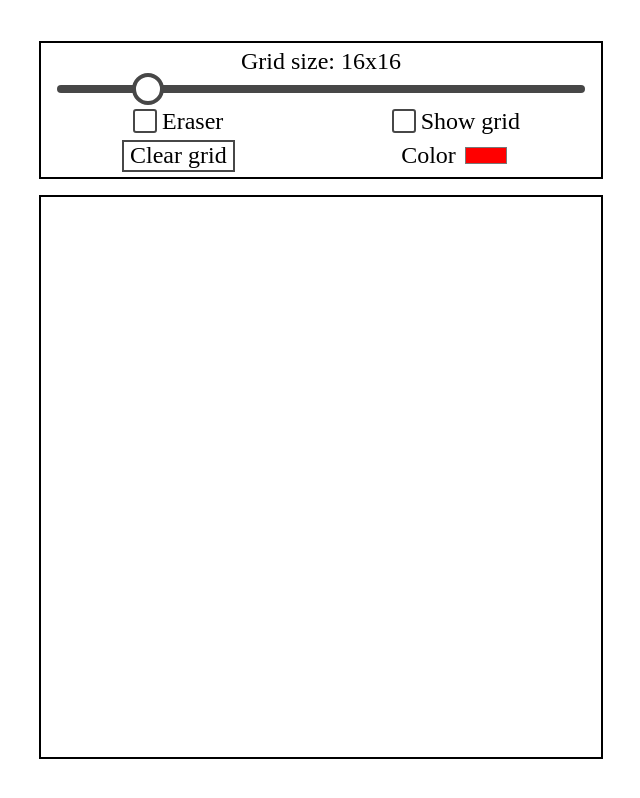
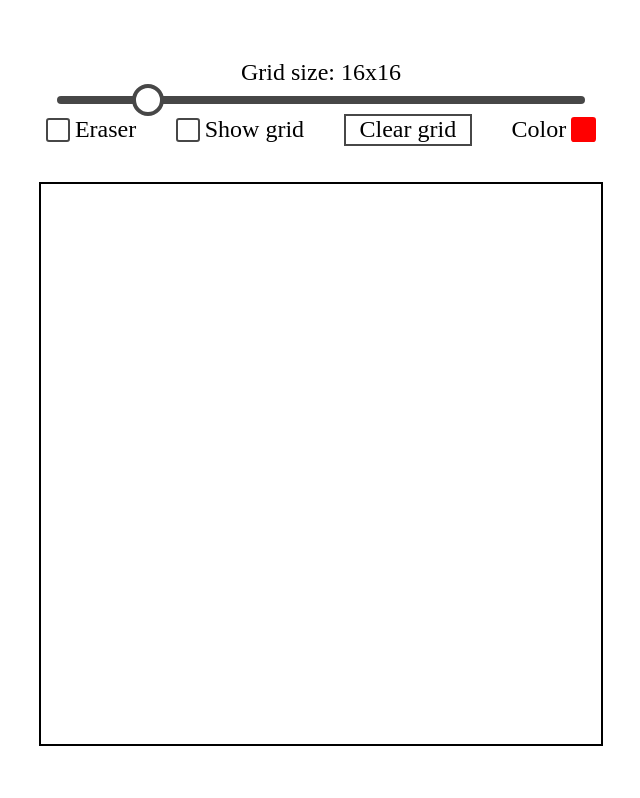
Before and after one commit to dboshnakov/etch, a plain HTML site: page index.html in a window 1280 px wide. Shown: the whole page, without its empty margins (319-959 px from the left). Drawn offline with Linux system fonts and the light colour scheme.

Commit message:
Fix color picker option, remove options border
To fix:
- scaling on long & narrow viewport

```diff
--- a/etch.css
+++ b/etch.css
@@ -12,6 +12,7 @@ body {
     align-items: center;
     flex-direction: column;
     gap: min(5vw,5vh);
+    text-align: center;
 }
 
 div {
@@ -51,10 +52,6 @@ div.with-border {
     border: 0.05em solid black;
 }
 
-.marked {
-
-}
-
 input.slider {
     -webkit-appearance: none;
     appearance: none;
@@ -81,10 +78,10 @@ input.checkbox {
     height: 3vh;
     border: 0.1em solid rgb(71, 71, 71);
     border-radius:12.5%;
+    white-space: nowrap;
 }
 
 input.checkbox:checked {
-
     width: 3vh;
     height: 3vh;
     border: 0.1em solid rgb(71, 71, 71);
@@ -92,24 +89,20 @@ input.checkbox:checked {
     border-radius:12.5%;
 }
 
-input.color-picker {
-    -webkit-appearance: none;
-  -moz-appearance: none;
-  appearance: none;
-  background-color: transparent;
-  border: none;
-  cursor: pointer;
-}
 
 button {
     -webkit-appearance: none;
     appearance: none;
-    display: inline-flex;
+    display: flex;
     height: 4vh;
-    width: auto;
+    width: 16vh;
     background: white;
+    text-align: center;
+    justify-content: center;
     align-items: center;
     border: 0.1em solid rgb(71,71,71);
+    flex-wrap: nowrap;
+    white-space: nowrap;
 }
 
 .grid-size {
@@ -128,8 +121,8 @@ button {
     display: flex;
     flex-direction: column;
     width: min(70vw,70vh);
-    border: 0.1em solid black;
-    gap: 0.4em;
+    height: 14vh;
+    gap: 0.4vw;
 }
 
 .section-slider {
@@ -138,16 +131,14 @@ button {
 }
 
 .options {
-    display: grid;
-    grid-template-areas:
-    'erase clearGrid'
-    'show-grid colorPicker';
-    gap: 0.2em;
-    padding: 0.2em;
+    display: flex;
+    flex-direction: row;
+    padding: 0.4vw;
     padding-top: 0;
+    padding-bottom: 0;
+    border: 0;
     text-align: center;
-    justify-items: center;
-    align-items: center;
+    justify-content: space-between;
 }
 
 .option {
@@ -156,3 +147,20 @@ button {
     align-items: center;
     gap: 0.2em;
 }
+
+.option.color span {
+    position: relative;
+    width: 2.6vh;
+    height: 2.6vh;
+    padding: 0;
+    border: 0.1em solid transparent;
+    border-radius: 12.5%;
+}
+
+.option.color input {
+    position: relative;
+    opacity: 0;
+    cursor: pointer;
+    width: 2vh;
+    height: 2vh;
+}
--- a/etch.js
+++ b/etch.js
@@ -17,6 +17,7 @@ let flagShowGrid = document.createElement("input");
 let buttonClearGrid = document.createElement("button");
 let sectionColorPicker = document.createElement("div");
 let colorPicker = document.createElement("input");
+let colorPickerSpan = document.createElement("span");
 
 sectionMain.classList.add("section-main");
 sectionOptions.classList.add("section-options");
@@ -36,6 +37,7 @@ sectionColorPicker.classList.add('color');
 labelEraser = document.createElement("label");
 labelShowGrid = document.createElement("label");
 labelColorPicker = document.createElement("label");
+colorPickerSpan.classList.add("color-span");
 
 colorPicker.value = usedColor;
 
@@ -43,8 +45,9 @@ erase.appendChild(flagEraser);
 erase.appendChild(labelEraser);
 showGrid.appendChild(flagShowGrid);
 showGrid.appendChild(labelShowGrid);
+colorPickerSpan.appendChild(colorPicker);
 sectionColorPicker.appendChild(labelColorPicker);
-sectionColorPicker.appendChild(colorPicker);
+sectionColorPicker.appendChild(colorPickerSpan);
 clearGrid.appendChild(buttonClearGrid);
 options.appendChild(erase);
 options.appendChild(showGrid);
@@ -77,6 +80,7 @@ flagShowGrid.setAttribute("type","checkbox");
 colorPicker.classList.add("color-picker");
 colorPicker.setAttribute("type","color");
 colorPicker.setAttribute("id","pickcolor");
+colorPickerSpan.style.background = usedColor;
 labelColorPicker.setAttribute("for","pickcolor");
 labelColorPicker.textContent = "Color";
 
@@ -98,6 +102,7 @@ sizeSlider.addEventListener("mouseup",function() {
 colorPicker.addEventListener("change",function() {
     console.log(this.value);
     usedColor = this.value;
+    colorPickerSpan.style.background = usedColor;
 });
 //grid size function START
 let gridMode = false;
```
